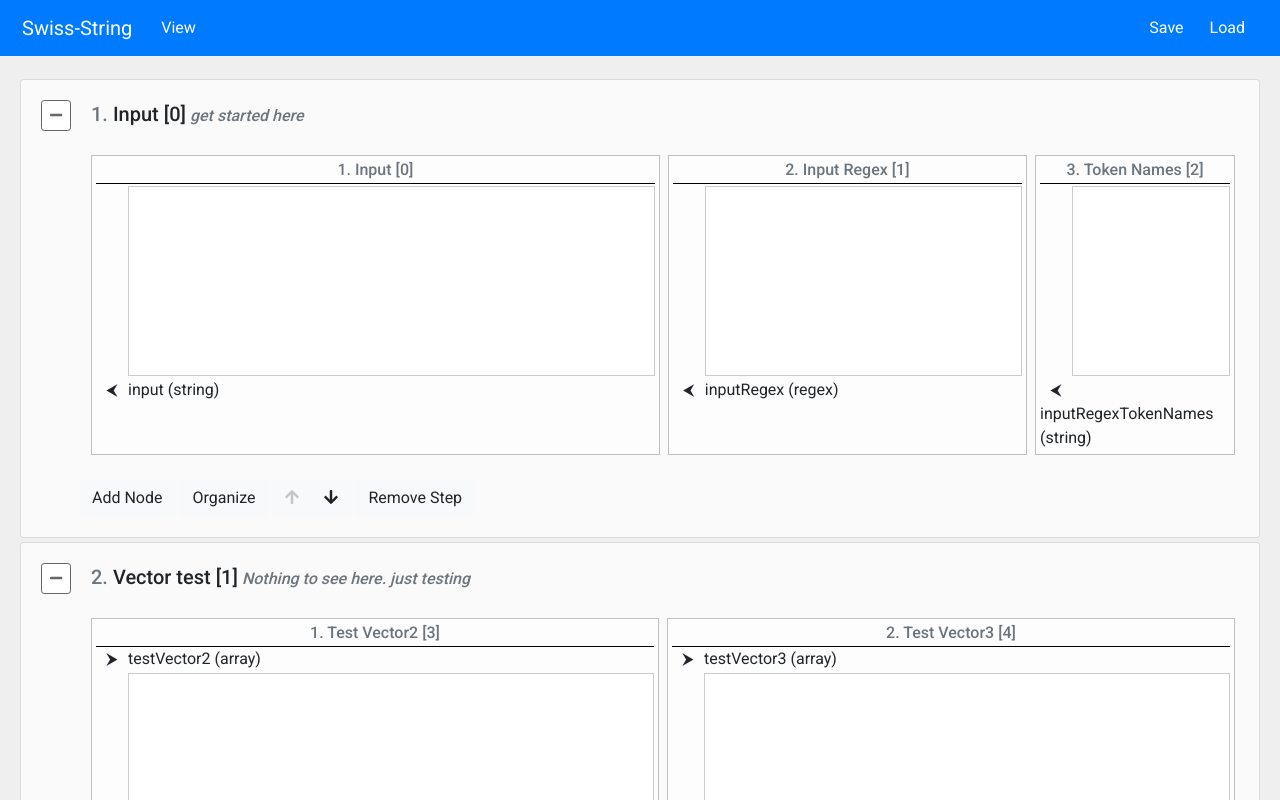
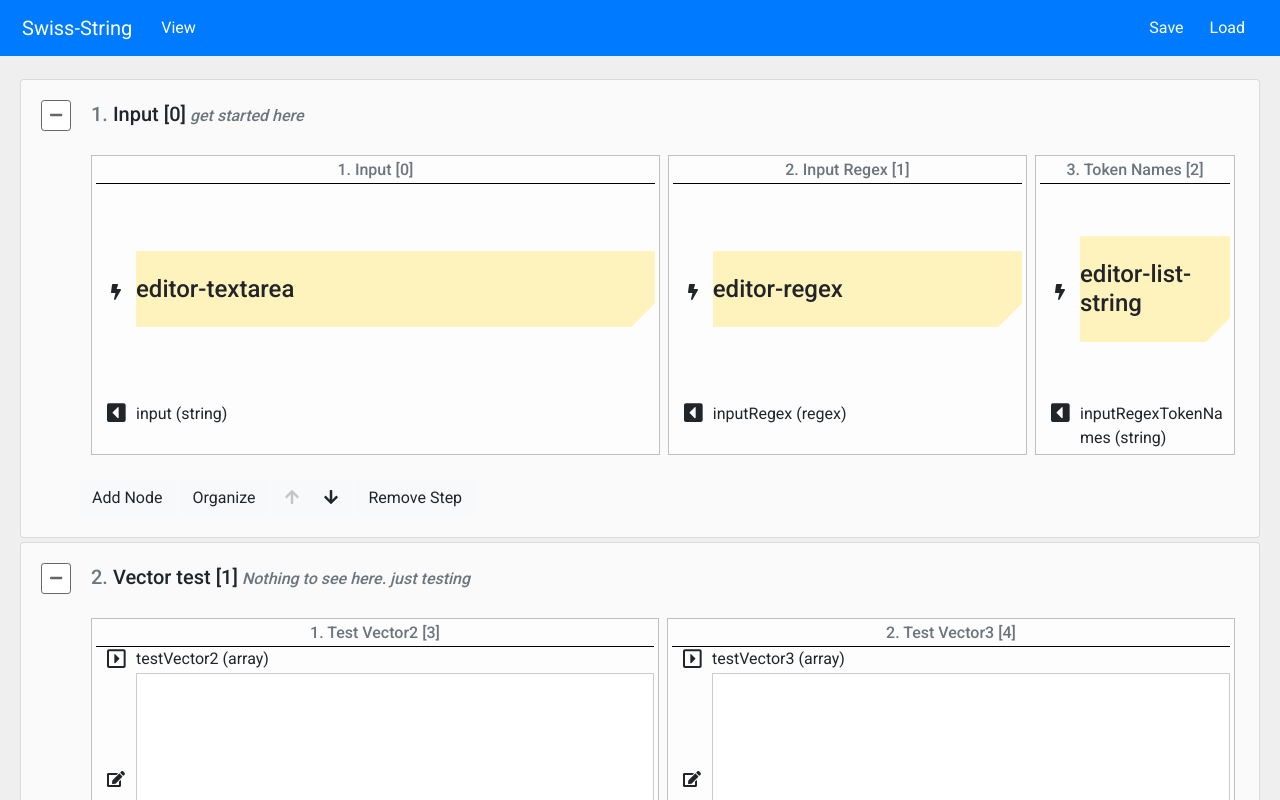
Before and after one commit to vicksonzero/swiss-string, an Angular app: page / in a window 1280 px wide. Shown: the top 800 px of the page. Built offline with nearby package versions, Linux system fonts and the light colour scheme.

Commit message:
Render Node; Add Regular icons; Add css clip-path

```diff
--- a/package.json
+++ b/package.json
@@ -24,6 +24,7 @@
     "@fortawesome/angular-fontawesome": "^0.6.0",
     "@fortawesome/fontawesome-common-types": "^0.2.27",
     "@fortawesome/fontawesome-svg-core": "^1.2.27",
+    "@fortawesome/free-regular-svg-icons": "^5.13.0",
     "@fortawesome/free-solid-svg-icons": "^5.12.1",
     "bootstrap": "^4.4.1",
     "hammerjs": "^2.0.8",
--- a/src/app/node/node.component.html
+++ b/src/app/node/node.component.html
@@ -6,16 +6,29 @@
   <div [class]="('view-items node-input ' + 'step-' + stepID + '-input-items')" [class.isMobile]="isMobile">
     <!-- Inputs <span>({{nodeInstance.inputs.length}})</span> -->
     <ul>
-      <li *ngFor="let input of nodeInstance.inputs; let i = index;">{{input.name}} ({{input.type}})</li>
+      <li *ngFor="let input of nodeInstance.inputs; let i = index;">
+        <fa-icon [icon]="faCaretSquareRightR" size="lg"></fa-icon>{{input.name}} ({{input.type}})
+      </li>
     </ul>
   </div>
-  <div class="view-items main">
-    <textarea></textarea>
+  <div class="view-items main-container">
+    <fa-icon [icon]="faBolt" *ngIf="nodeInstance.nodeType !== 'editor'"></fa-icon>
+    <fa-icon [icon]="faEdit" *ngIf="nodeInstance.nodeType === 'editor'"></fa-icon>
+    <div class="main">
+      <textarea *ngIf="nodeInstance.nodeType === 'editor'"></textarea>
+      <h4 *ngIf="nodeInstance.nodeType !== 'editor'">{{nodeInstance.nodeType}}</h4>
+      <select class="custom-select" *ngIf="nodeInstance.nodeType === ''">
+        <option value="editor">editor</option>
+        <option *ngFor="let op of operatorList"> {{op}} </option>
+      </select>
+    </div>
   </div>
   <div [class]="('view-items node-output ' + 'step-' + stepID + '-output-items')" [class.isMobile]="isMobile">
     <!-- Outputs <span>({{nodeInstance.outputs.length}})</span> -->
     <ul>
-      <li *ngFor="let output of nodeInstance.outputs; let i = index;">{{output.name}} ({{output.type}})</li>
+      <li *ngFor="let output of nodeInstance.outputs; let i = index;">
+        <fa-icon [icon]="faCaretSquareLeft" size="lg"></fa-icon>{{output.name}} ({{output.type}})
+      </li>
     </ul>
   </div>
 
--- a/src/app/node/node.component.scss
+++ b/src/app/node/node.component.scss
@@ -1,14 +1,14 @@
 :host {
   display: flex;
   flex-direction: column;
-  flex:1 1 auto;
+  flex: 1 1 auto;
 }
 
 textarea {
   width: 100%;
   flex: 1 1 auto;
   outline: none;
-  border: 1px solid #CCC;
+  border: 1px solid #ccc;
   resize: none;
 
   &:focus {
@@ -37,41 +37,80 @@ textarea {
     flex: 0 1 auto;
   }
 
-  .main {
+  .main-container {
     flex: 1 1 auto;
-    margin-left: 2em;
+    margin-left: 2.5em;
     margin-top: 2px;
     margin-bottom: 2px;
     display: flex;
-    flex-direction: column;
+    // background-color: #F0F0F0;
+    align-items: stretch;
+
+    fa-icon {
+      display: inline-block;
+      width: 2.5em;
+      margin-left: -2.5em;
+      text-align: center;
+      align-self: center;
+    }
+
+    .main {
+      display: flex;
+      flex-direction: column;
+      justify-content: center;
+      width: 100%;
+
+      h4 {
+        display: block;
+        background-color: #fff3bd;
+        padding-top: 1em;
+        padding-bottom: 1em;
+        clip-path: polygon(0 0, 100% 0, 100% calc(100% - 1em), calc(100% - 1em) 100%, 0 100%);
+      }
+    }
   }
 }
 
-.node-input ul {
+.node-input ul,
+.node-output ul {
   list-style: none;
   padding: 0;
   margin: 0;
+  margin-left: 2.5em;
 
-  li:before {
-    content: "\2B9E";
+  // li:before {
+  //   content: "\2B9E";
+  //   display: inline-block;
+  //   text-align: center;
+  //   width: 2.5em;
+  //   /* any design */
+  // }
+
+  fa-icon {
     display: inline-block;
+    width: 2.5em;
+    margin-left: -2.5em;
+    padding-left: 0.7em;
+    padding-right: 0.7em;
     text-align: center;
-    width: 2em;
-    /* any design */
+  }
+
+  li {
+    word-break: break-all;
   }
 }
 
 .node-output ul {
-  list-style: none;
-  padding: 0;
-  margin: 0;
+  // li:before {
+  //   content: "\2B9C";
+  //   display: inline-block;
+  //   text-align: center;
+  //   width: 2.5em;
+  //   /* any design */
+  // }
 
-  li:before {
-    content: "\2B9C";
-    display: inline-block;
+  fa-icon {
     text-align: center;
-    width: 2em;
-    /* any design */
   }
 }
 
@@ -79,20 +118,24 @@ textarea {
   &.node-input ul {
     list-style: none;
 
-    li:before {
-      content: "\2B9E";
-      margin: 0 1em;
-      /* any design */
-    }
+    // li:before {
+    //   content: "\2B9E";
+    //   margin: 0 1em;
+    //   /* any design */
+    // }
   }
 
   &.node-output ul {
     list-style: none;
 
-    li:before {
-      content: "\2B9C";
-      margin: 0 1em;
-      /* any design */
-    }
+    // li:before {
+    //   content: "\2B9C";
+    //   margin: 0 1em;
+    //   /* any design */
+    // }
   }
 }
+
+.custom-select {
+  width: 50%;
+}
--- a/src/app/node/node.component.ts
+++ b/src/app/node/node.component.ts
@@ -1,6 +1,9 @@
 import { Component, Input, OnInit, HostListener } from '@angular/core';
 import { TABLET_PORTRAIT } from 'src/media';
 import { INodeInstance } from '../s/new-model/appDefinitions';
+import { operators } from '../s/operators';
+import { faBolt, faEdit, faCaretSquareLeft, faCaretSquareRight, faChevronLeft, faChevronRight } from '@fortawesome/free-solid-svg-icons';
+import { faCaretSquareLeft as faCaretSquareLeftR, faCaretSquareRight as faCaretSquareRightR } from '@fortawesome/free-regular-svg-icons';
 
 @Component({
   selector: 'app-node',
@@ -9,10 +12,22 @@ import { INodeInstance } from '../s/new-model/appDefinitions';
 })
 export class NodeComponent implements OnInit {
 
+  public faBolt = faBolt;
+  public faEdit = faEdit;
+  public faChevronLeft = faChevronLeft;
+  public faChevronRight = faChevronRight;
+
+  public faCaretSquareLeft = faCaretSquareLeft;
+  public faCaretSquareRight = faCaretSquareRight;
+  public faCaretSquareLeftR = faCaretSquareLeftR;
+  public faCaretSquareRightR = faCaretSquareRightR;
+
   @Input() stepID: number;
   @Input() nodeIndex: number;
   @Input() nodeInstance: INodeInstance;
   isMobile = false;
+
+  operatorList = Object.keys(operators);
 
   ngOnInit() {
     this.updateDeviceWidth();
```
Also changed, not shown: 1 other file (tests, documents, lock files or other folders).
